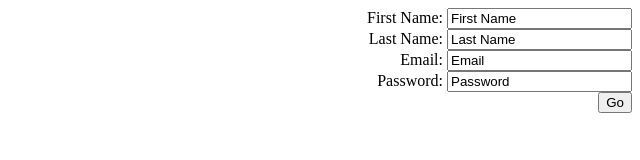
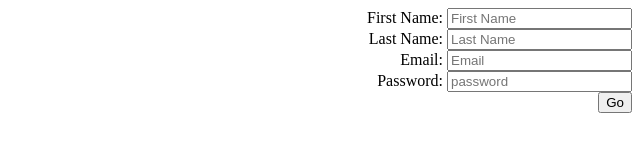
Before and after one commit to jrock89/InformationFormForAdam, a plain HTML site: page index.html in a window 1280 px wide. Shown: the full height of the page, 640-1280 px from the left. Drawn offline with Linux system fonts and the light colour scheme.

Commit message:
added placeholder

```diff
--- a/index.html
+++ b/index.html
@@ -9,19 +9,19 @@
 		<div id="wrapper">
 			<div id="firstName">
 				<label for="firstName">First Name: </label>
-				<input  onfocus="if (this.value=='First Name') this.value = ''" type="text" value="First Name">
+				<input type="text" name="firstName" placeholder="First Name">
 			</div>
 			<div id="lastName">
 				<label for="lastName">Last Name: </label>
-				<input onfocus="if (this.value=='Last Name') this.value = ''" type="text" value="Last Name">
+				<input type="text" name="lastName" placeholder="Last Name">
 			</div>
 			<div id="email">
 				<label for="email">Email: </label>
-				<input onfocus="if (this.value=='Email') this.value = ''" type="text" value="Email">
+				<input type="text" name="email" placeholder="Email">
 			</div>
 			<div id="password">
 				<label for="password">Password: </label>
-				<input onfocus="if (this.value=='Password') this.value = ''" type="text" value="Password">
+				<input type="text" name="password" placeholder="password">
 			</div>
 			<div id="button"><button>Go</button></div>
 		</div>
```
